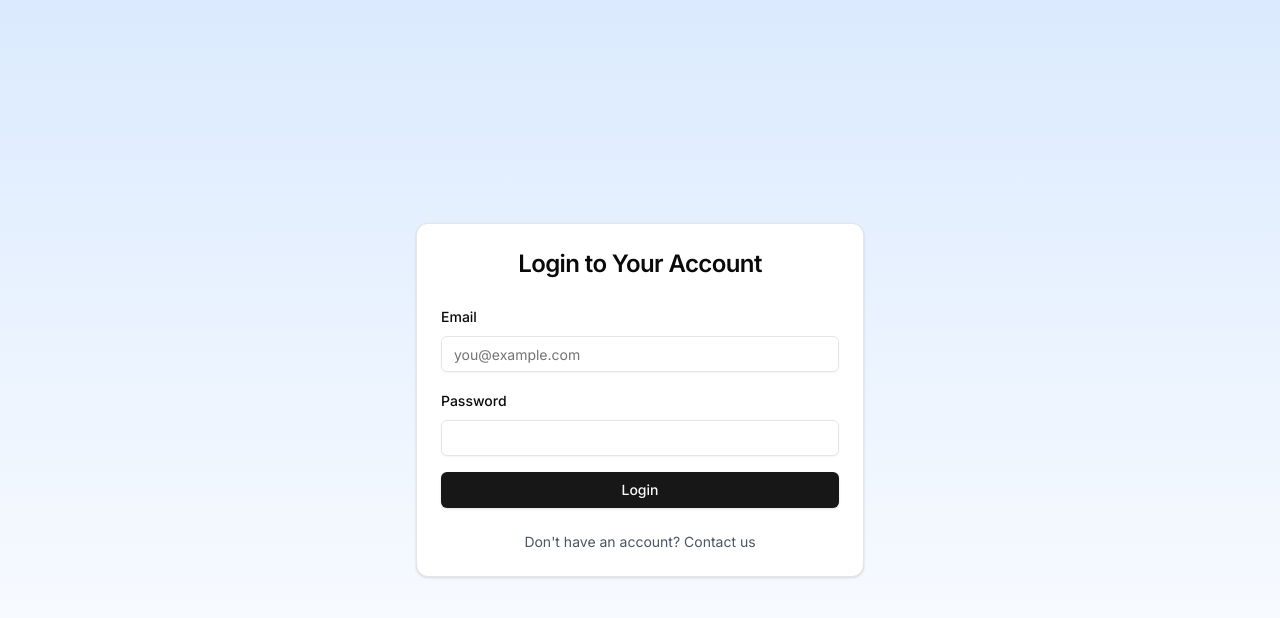
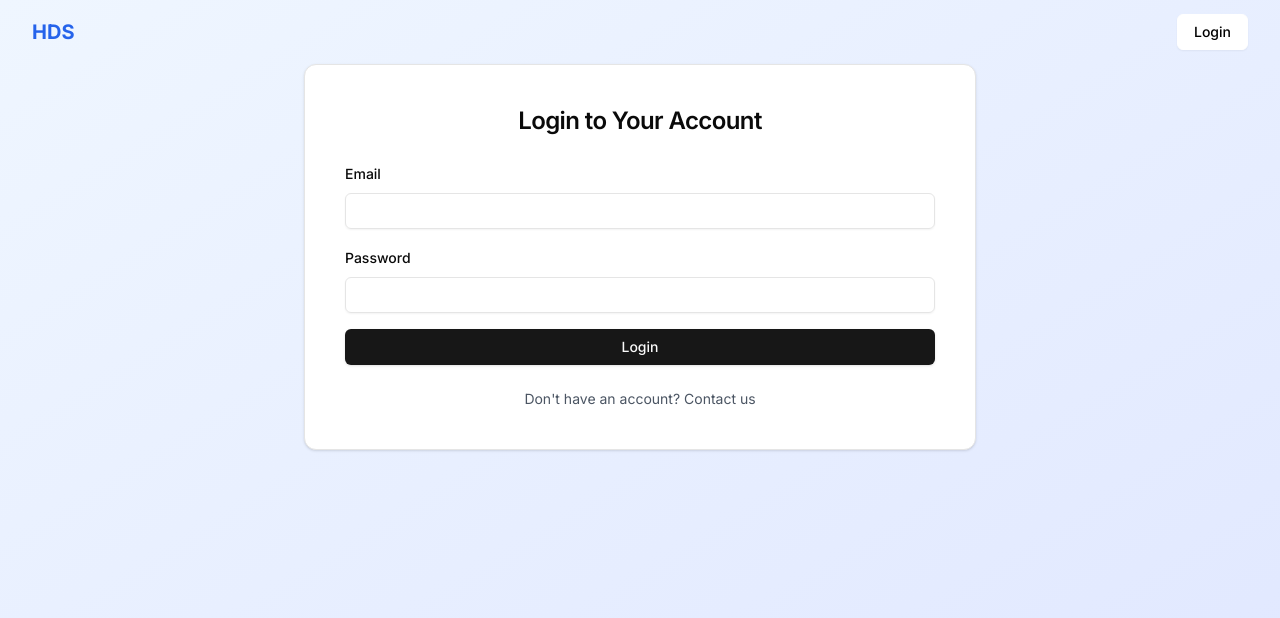
Before and after one commit to mohhef/Hefny-Digital, a Next.js app in the folder hefny-digital-frontend/: page /en/login in a window 1280 px wide. Shown: the top 618 px of the page. Built offline with nearby package versions, Linux system fonts and the light colour scheme.

Commit message:
Improve login page

```diff
--- a/hefny-digital-frontend/messages/ar.json
+++ b/hefny-digital-frontend/messages/ar.json
@@ -85,7 +85,9 @@
     "password": "كلمة المرور",
     "forgotPassword": "نسيت كلمة المرور؟",
     "loginButton": "تسجيل الدخول",
-    "contactUs": "ليس لديك حساب؟ اتصل بنا"
+    "contactUs": "ليس لديك حساب؟ اتصل بنا",
+    "invalidCredentials": "بيانات اعتماد غير صالحة. البريد الإلكتروني أو كلمة المرور التي أدخلتها غير صحيحة. إذا واجهت أي صعوبات تقنية، يرجى",
+    "contactSupport": "الاتصال بالدعم"
   },
   "dashboard": {
     "welcome": "مرحبًا بعودتك، {name}!",
--- a/hefny-digital-frontend/messages/en.json
+++ b/hefny-digital-frontend/messages/en.json
@@ -103,7 +103,9 @@
     "password": "Password",
     "forgotPassword": "Forgot password?",
     "loginButton": "Login",
-    "contactUs": "Don't have an account? Contact us"
+    "contactUs": "Don't have an account? Contact us",
+    "invalidCredentials": "Invalid credentials. The email or password you entered is incorrect. If you encounter any technical difficulties, please ",
+    "contactSupport": "contact support."
   },
   "dashboard": {
     "welcome": "Welcome back, {name}!",
--- /dev/null
+++ b/hefny-digital-frontend/src/app/[locale]/login/layout.tsx
@@ -0,0 +1,11 @@
+export default function LoginLayout({
+  children,
+}: {
+  children: React.ReactNode;
+}) {
+  return (
+    <section className="min-h-screen bg-gradient-to-br from-blue-50 to-indigo-100">
+      {children}
+    </section>
+  );
+}
--- a/hefny-digital-frontend/src/app/[locale]/login/page.tsx
+++ b/hefny-digital-frontend/src/app/[locale]/login/page.tsx
@@ -1,50 +1,66 @@
 "use client";
 
-import { useState } from "react";
-import { useRouter } from "@/i18n/routing";
-
+import Navbar from "@/components/Navbar";
+import { Alert, AlertDescription } from "@/components/ui/alert";
 import { Button } from "@/components/ui/button";
-import { Input } from "@/components/ui/input";
 import {
   Card,
+  CardContent,
+  CardFooter,
   CardHeader,
   CardTitle,
-  CardContent,
-  CardFooter,
 } from "@/components/ui/card";
+import { Input } from "@/components/ui/input";
+import { Link, useRouter } from "@/i18n/routing";
 import { useTranslations } from "next-intl";
+import { useState } from "react";
 
 export default function Login() {
   const [email, setEmail] = useState("");
   const [password, setPassword] = useState("");
+  const [error, setError] = useState("");
   const router = useRouter();
   const t = useTranslations("login");
 
   const handleSubmit = (e: React.FormEvent) => {
     e.preventDefault();
-    // Here you would typically handle the login logic
-    console.log("Login attempt with:", email, password);
-    // For now, we'll just redirect to the dashboard
-    // @ts-expect-error idk
-    router.push(`/dashboard`);
+    setError(""); // Clear any existing errors
+
+    if (email === "admin" && password === "123test") {
+      console.log("Login successful");
+      // @ts-expect-error idk
+      router.push("/dashboard");
+    } else {
+      setError(t("invalidCredentials"));
+    }
   };
 
   return (
-    <div className="min-h-screen bg-gradient-to-b from-blue-100 to-white flex items-center justify-center">
-      <Card className="w-full max-w-md">
+    <div>
+      <Navbar bookingPage={true} />
+      <Card className="container mx-auto p-4 max-w-2xl">
         <CardHeader>
           <CardTitle className="text-2xl text-center">{t("title")}</CardTitle>
         </CardHeader>
         <CardContent>
           <form onSubmit={handleSubmit} className="space-y-4">
+            {error && (
+              <Alert variant="destructive">
+                <AlertDescription>
+                  {error} {/* @ts-expect-error idk */}
+                  <Link href="/#contact" className="underline font-medium">
+                    {t("contactSupport")}
+                  </Link>
+                </AlertDescription>
+              </Alert>
+            )}
             <div className="space-y-2">
               <label htmlFor="email" className="text-sm font-medium">
                 {t("email")}
               </label>
               <Input
                 id="email"
-                type="email"
-                placeholder="you@example.com"
+                type="text"
                 value={email}
                 onChange={(e) => setEmail(e.target.value)}
                 required
@@ -68,7 +84,9 @@ export default function Login() {
           </form>
         </CardContent>
         <CardFooter className="justify-center">
-          <p className="text-sm text-gray-600">{t("contactUs")}</p>
+          <Link href="/#contact" className="text-sm text-gray-600">
+            {t("contactUs")}
+          </Link>
         </CardFooter>
       </Card>
     </div>
--- /dev/null
+++ b/hefny-digital-frontend/src/components/ui/alert.tsx
@@ -0,0 +1,59 @@
+import * as React from "react"
+import { cva, type VariantProps } from "class-variance-authority"
+
+import { cn } from "@/lib/utils"
+
+const alertVariants = cva(
+  "relative w-full rounded-lg border border-neutral-200 px-4 py-3 text-sm [&>svg+div]:translate-y-[-3px] [&>svg]:absolute [&>svg]:left-4 [&>svg]:top-4 [&>svg]:text-neutral-950 [&>svg~*]:pl-7 dark:border-neutral-800 dark:[&>svg]:text-neutral-50",
+  {
+    variants: {
+      variant: {
+        default: "bg-white text-neutral-950 dark:bg-neutral-950 dark:text-neutral-50",
+        destructive:
+          "border-red-500/50 text-red-500 dark:border-red-500 [&>svg]:text-red-500 dark:border-red-900/50 dark:text-red-900 dark:dark:border-red-900 dark:[&>svg]:text-red-900",
+      },
+    },
+    defaultVariants: {
+      variant: "default",
+    },
+  }
+)
+
+const Alert = React.forwardRef<
+  HTMLDivElement,
+  React.HTMLAttributes<HTMLDivElement> & VariantProps<typeof alertVariants>
+>(({ className, variant, ...props }, ref) => (
+  <div
+    ref={ref}
+    role="alert"
+    className={cn(alertVariants({ variant }), className)}
+    {...props}
+  />
+))
+Alert.displayName = "Alert"
+
+const AlertTitle = React.forwardRef<
+  HTMLParagraphElement,
+  React.HTMLAttributes<HTMLHeadingElement>
+>(({ className, ...props }, ref) => (
+  <h5
+    ref={ref}
+    className={cn("mb-1 font-medium leading-none tracking-tight", className)}
+    {...props}
+  />
+))
+AlertTitle.displayName = "AlertTitle"
+
+const AlertDescription = React.forwardRef<
+  HTMLParagraphElement,
+  React.HTMLAttributes<HTMLParagraphElement>
+>(({ className, ...props }, ref) => (
+  <div
+    ref={ref}
+    className={cn("text-sm [&_p]:leading-relaxed", className)}
+    {...props}
+  />
+))
+AlertDescription.displayName = "AlertDescription"
+
+export { Alert, AlertTitle, AlertDescription }
```
